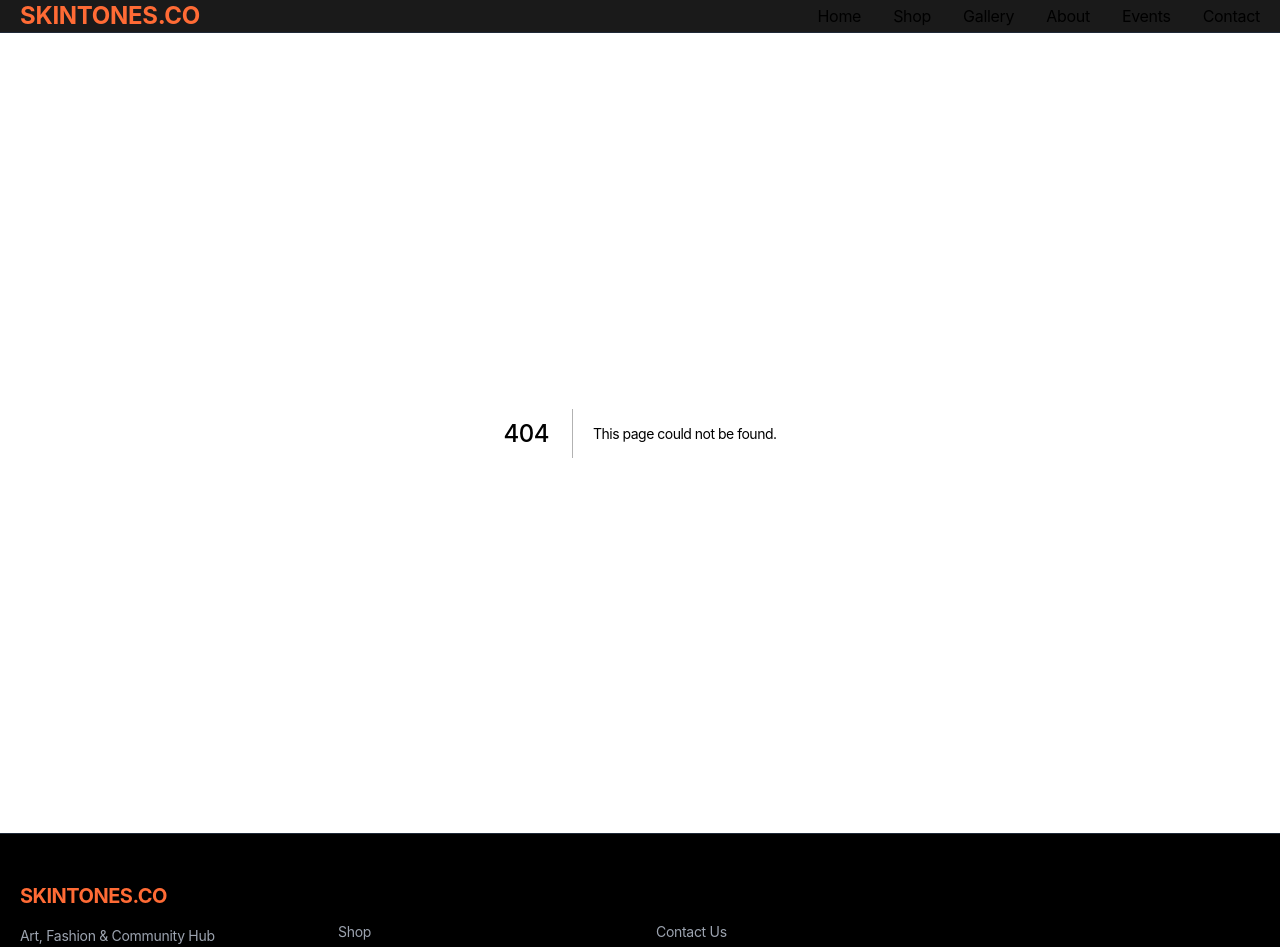
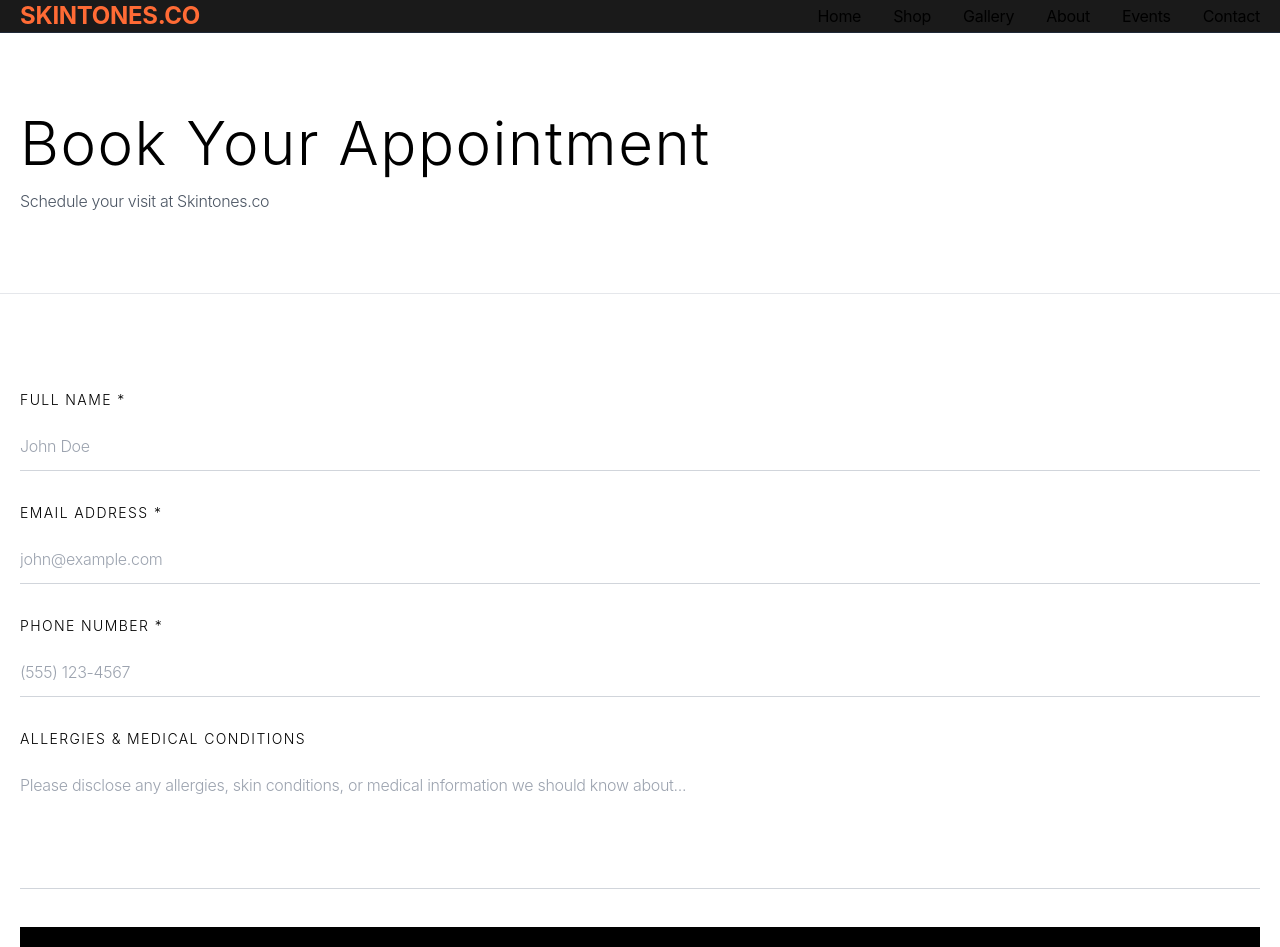
Before and after one commit to sj23-dot/skntones-website, a Next.js app: page /skntones-website/booking in a window 1280 px wide. Before the commit this address had no page. Shown: the top 947 px of the page. Built offline with nearby package versions, Linux system fonts and the light colour scheme.

Commit message:
Add booking page with appointment form

```diff
--- /dev/null
+++ b/app/booking/page.tsx
@@ -0,0 +1,147 @@
+'use client'
+
+import { useState } from 'react'
+
+export default function Booking() {
+  const [formData, setFormData] = useState({
+    fullName: '',
+    email: '',
+    phone: '',
+    allergies: '',
+  })
+
+  const [submitted, setSubmitted] = useState(false)
+
+  const handleChange = (e: React.ChangeEvent<HTMLInputElement | HTMLTextAreaElement>) => {
+    const { name, value } = e.target
+    setFormData(prev => ({
+      ...prev,
+      [name]: value
+    }))
+  }
+
+  const handleSubmit = (e: React.FormEvent<HTMLFormElement>) => {
+    e.preventDefault()
+    console.log('Booking submitted:', formData)
+    setSubmitted(true)
+    setTimeout(() => {
+      setFormData({ fullName: '', email: '', phone: '', allergies: '' })
+      setSubmitted(false)
+    }, 3000)
+  }
+
+  return (
+    <div className="bg-white">
+      {/* Header */}
+      <section className="bg-white py-20 border-b border-gray-200">
+        <div className="container-custom">
+          <h1 className="text-6xl font-light text-black mb-4 tracking-wide">Book Your Appointment</h1>
+          <p className="text-gray-600 font-light">Schedule your visit at Skintones.co</p>
+        </div>
+      </section>
+
+      {/* Booking Form Section */}
+      <section className="py-24 bg-white">
+        <div className="container-custom max-w-2xl">
+          {submitted ? (
+            <div className="bg-gray-50 border border-gray-200 p-8 text-center rounded-lg">
+              <h2 className="text-3xl font-light text-black mb-4">Booking Confirmed!</h2>
+              <p className="text-gray-600 font-light">Thank you for booking with us. We'll contact you shortly to confirm your appointment.</p>
+            </div>
+          ) : (
+            <form onSubmit={handleSubmit} className="space-y-8">
+              {/* Full Name */}
+              <div>
+                <label className="block text-sm font-light tracking-widest mb-3 uppercase">Full Name *</label>
+                <input
+                  type="text"
+                  name="fullName"
+                  value={formData.fullName}
+                  onChange={handleChange}
+                  required
+                  className="w-full px-0 py-3 bg-white border-b border-gray-300 focus:border-black focus:outline-none font-light"
+                  placeholder="John Doe"
+                />
+              </div>
+
+              {/* Email */}
+              <div>
+                <label className="block text-sm font-light tracking-widest mb-3 uppercase">Email Address *</label>
+                <input
+                  type="email"
+                  name="email"
+                  value={formData.email}
+                  onChange={handleChange}
+                  required
+                  className="w-full px-0 py-3 bg-white border-b border-gray-300 focus:border-black focus:outline-none font-light"
+                  placeholder="john@example.com"
+                />
+              </div>
+
+              {/* Phone Number */}
+              <div>
+                <label className="block text-sm font-light tracking-widest mb-3 uppercase">Phone Number *</label>
+                <input
+                  type="tel"
+                  name="phone"
+                  value={formData.phone}
+                  onChange={handleChange}
+                  required
+                  className="w-full px-0 py-3 bg-white border-b border-gray-300 focus:border-black focus:outline-none font-light"
+                  placeholder="(555) 123-4567"
+                />
+              </div>
+
+              {/* Allergies & Medical Notes */}
+              <div>
+                <label className="block text-sm font-light tracking-widest mb-3 uppercase">Allergies & Medical Conditions</label>
+                <textarea
+                  name="allergies"
+                  value={formData.allergies}
+                  onChange={handleChange}
+                  className="w-full px-0 py-3 bg-white border-b border-gray-300 focus:border-black focus:outline-none font-light h-32 resize-none"
+                  placeholder="Please disclose any allergies, skin conditions, or medical information we should know about..."
+                />
+              </div>
+
+              {/* Submit Button */}
+              <button
+                type="submit"
+                className="w-full px-8 py-4 bg-black text-white font-light tracking-widest hover:bg-gray-900 transition-all"
+              >
+                BOOK APPOINTMENT
+              </button>
+            </form>
+          )}
+        </div>
+      </section>
+
+      {/* Additional Info Section */}
+      <section className="py-24 bg-gray-50 border-t border-gray-200">
+        <div className="container-custom max-w-3xl">
+          <h2 className="text-4xl font-light text-black mb-12 tracking-wide">Before Your Visit</h2>
+          <div className="space-y-8">
+            <div>
+              <h3 className="text-2xl font-light text-black mb-3">What to Expect</h3>
+              <p className="text-gray-700 font-light leading-relaxed">
+                Your appointment will begin with a consultation where our team will discuss your skincare goals and assess your skin. Please allow 60 minutes for your first visit.
+              </p>
+            </div>
+            <div>
+              <h3 className="text-2xl font-light text-black mb-3">Cancellation Policy</h3>
+              <p className="text-gray-700 font-light leading-relaxed">
+                We require 24 hours notice for cancellations. Late cancellations or no-shows may incur a fee.
+              </p>
+            </div>
+            <div>
+              <h3 className="text-2xl font-light text-black mb-3">Important Information</h3>
+              <p className="text-gray-700 font-light leading-relaxed">
+                Please arrive 15 minutes early and bring a valid ID. Disclose any recent skin treatments or medications during your consultation.
+              </p>
+            </div>
+          </div>
+        </div>
+      </section>
+    </div>
+  )
+}
```
